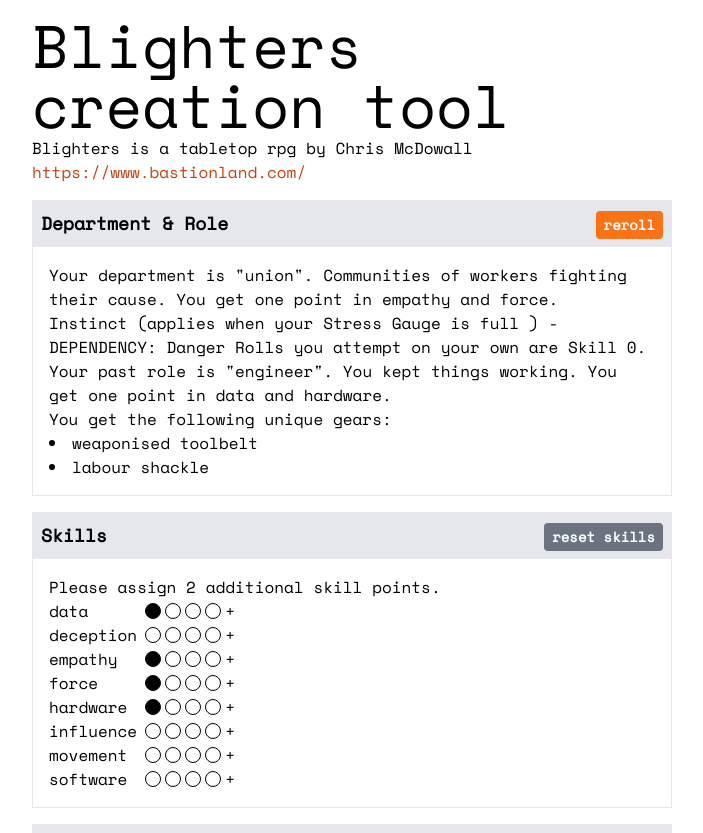
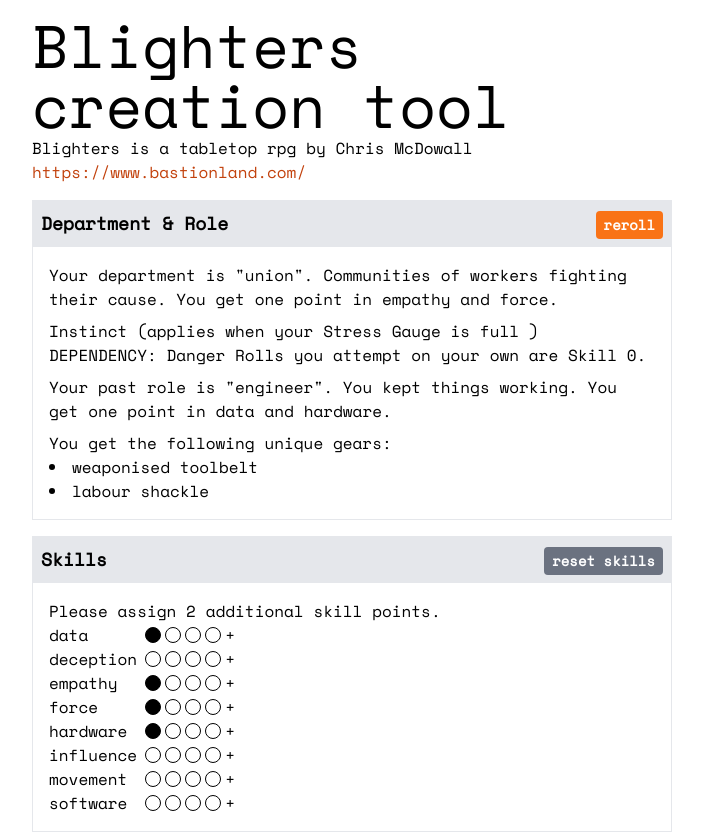
Before and after one commit to sbergot/blighters-tools, a React (Vite) app: page / in a window 1280 px wide. Shown: the top 833 px of the page, without its empty margins (288-991 px from the left). Built offline with nearby package versions, Linux system fonts and the light colour scheme.

Commit message:
minor layout update

```diff
--- a/src/CreationWizard.tsx
+++ b/src/CreationWizard.tsx
@@ -86,15 +86,15 @@
           Your department is "{department}". {departData.summary} You get one
           point in {departData.skills[0]} and {departData.skills[1]}.
         </p>
-        <p>
-          Instinct (applies when your Stress Gauge is full ) -{" "}
-          {departData.instinct}
+        <p className="mt-2">
+          Instinct (applies when your Stress Gauge is full )
         </p>
-        <p>
+        <p>{departData.instinct}</p>
+        <p className="mt-2">
           Your past role is "{role}". {rData.summary} You get one point in{" "}
           {rData.skills[0]} and {rData.skills[1]}.
         </p>
-        <p>
+        <p className="mt-2">
           You get the following unique gears:
           <ul className="list-disc list-inside">
             {uniqueGear.map((g) => (
```
Lines whose indentation alone changed are shown as unchanged.
